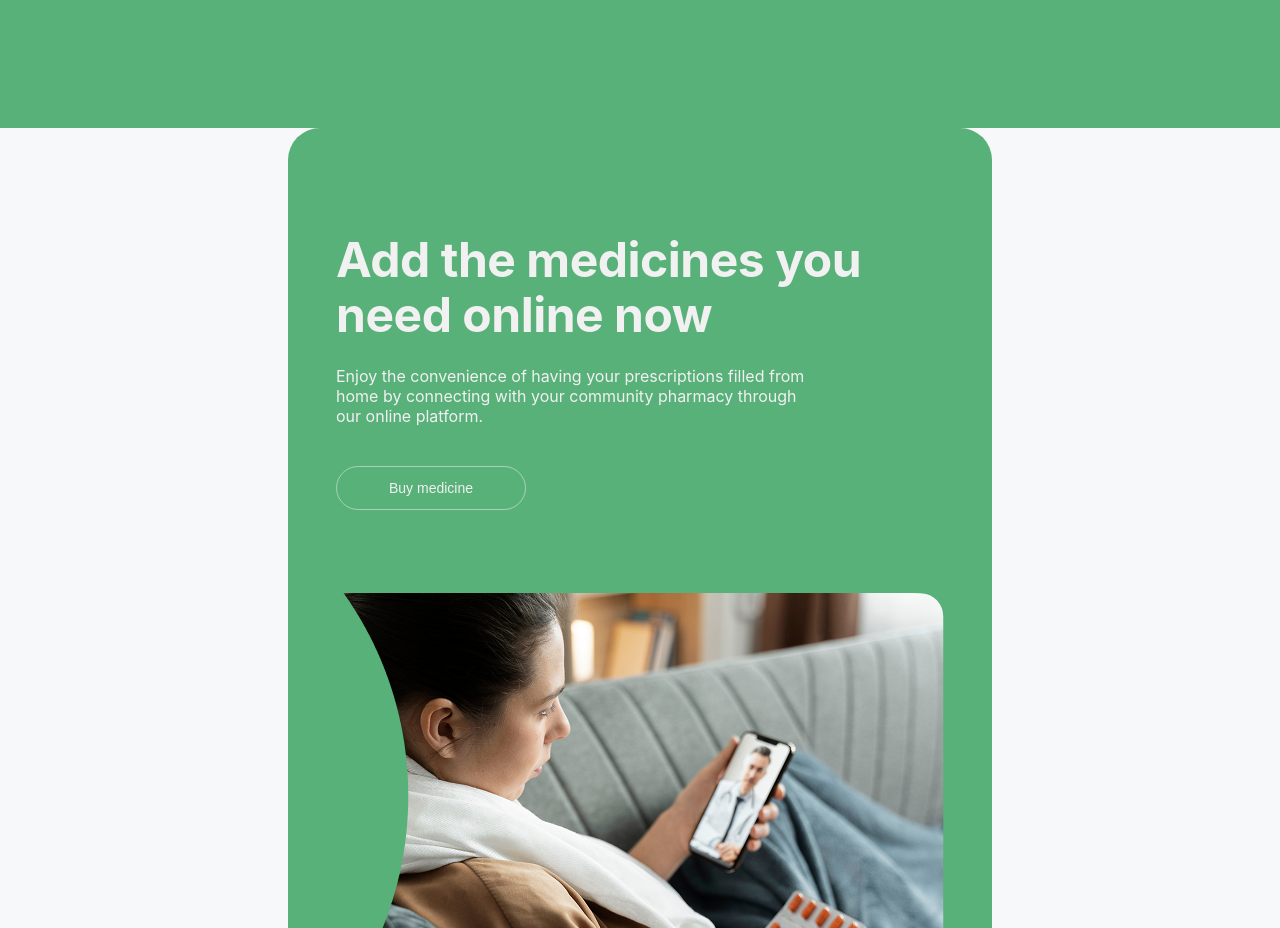
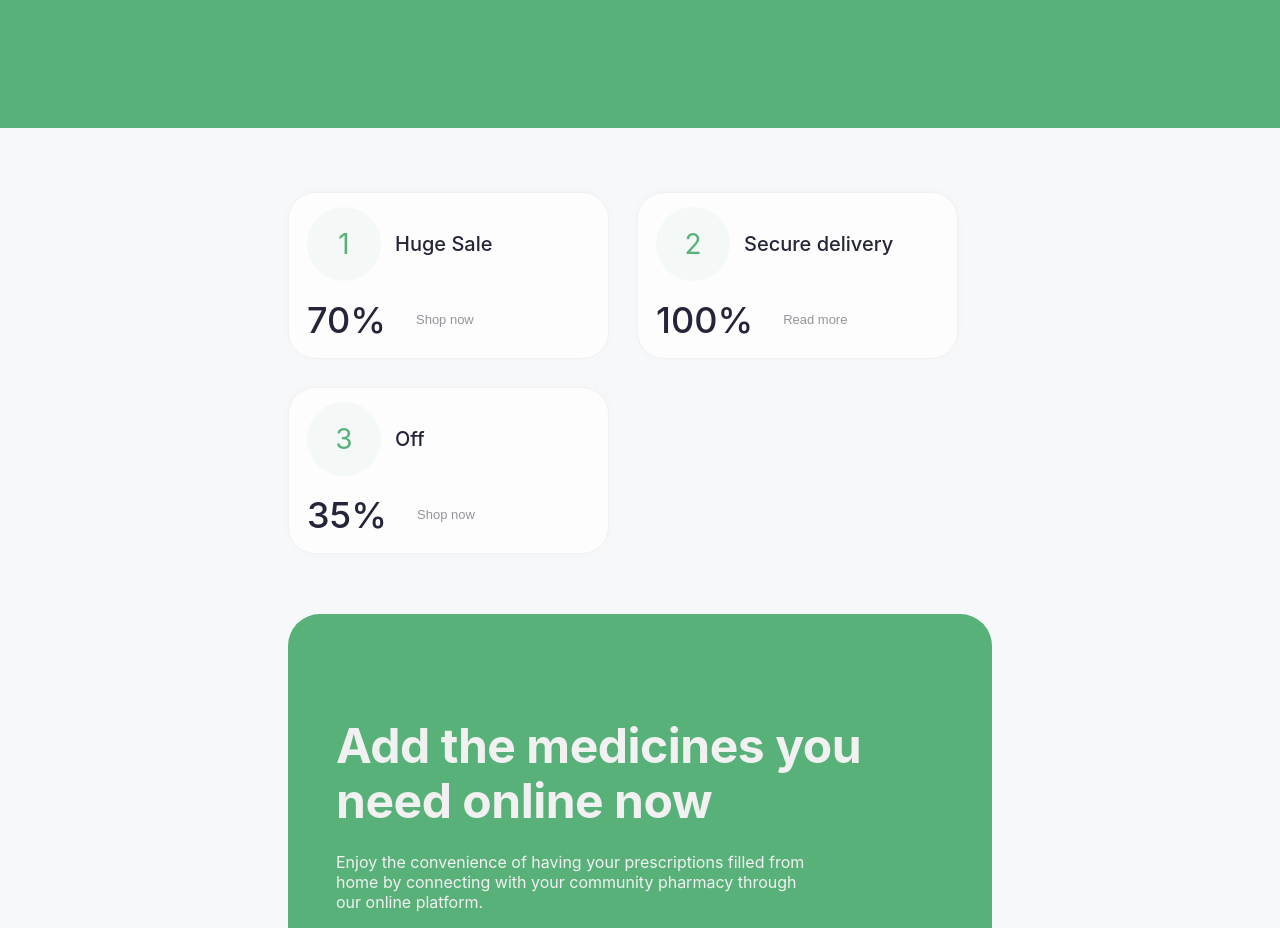
Before and after one commit to PandaTrumpet/E-Pharmacy_frontend, a React (Vite) app: page / in a window 1280 px wide. Shown: the part 900-1828 px from the top of the page. Built offline with nearby package versions, Linux system fonts and the light colour scheme; no server answers.

Commit message:
add baner section

```diff
--- a/src/Pages/HomePage/HomePage.tsx
+++ b/src/Pages/HomePage/HomePage.tsx
@@ -1,10 +1,12 @@
 import MainBaner from "../../components/MainBaner/MainBaner";
 import PharmacyPromoSection from "../../components/PharmacyPromoSection/PharmacyPromoSection.tsx";
+import PromoBanners from "../../components/PromoBanners/PromoBanners.tsx";
 import Reviews from "../../components/Reviews/Reviews.tsx";
 const HomePage = () => {
   return (
     <div>
       <MainBaner />
+      <PromoBanners />
       <PharmacyPromoSection />
       <Reviews />
     </div>
--- a/src/components/PromoBanners/PromoBanners.module.css
+++ b/src/components/PromoBanners/PromoBanners.module.css
@@ -0,0 +1,136 @@
+.mainSection {
+    max-width: 375px;
+    padding-top: 40px;
+    padding-bottom: 40px;
+    padding-left: 20px;
+    padding-right: 20px;
+    margin: 0 auto;
+}
+
+.banerList {
+    display: flex;
+    flex-direction: column;
+    gap: 16px;
+}
+
+.banerItem {
+    border: 1.15px solid #f1f1f1;
+    border-radius: 27px;
+
+    width: 335px;
+    height: 126px;
+    box-shadow: 0 -1px 14px 0 rgba(29, 30, 33, 0.02);
+    background: #fdfdfd
+}
+
+.banerCont {
+    padding: 14px 18px;
+    display: flex;
+    flex-direction: column;
+    gap: 14px;
+}
+
+.banerNameCont {
+    display: flex;
+    gap: 14px;
+    align-items: center;
+}
+
+
+
+.banerNumber {
+    display: flex;
+    align-items: center;
+    justify-content: center;
+    border-radius: 100%;
+    background: rgba(231, 241, 237, 0.4);
+    width: 54px;
+    height: 54px;
+    font-weight: 400;
+    font-size: 1.5rem;
+    line-height: 1;
+
+    color: #59b17a;
+}
+
+.banerName {
+    font-weight: 500;
+    font-size: 1rem;
+    line-height: 1.4;
+    color: #252539;
+}
+
+.btnCont {
+    display: flex;
+    gap: 30px;
+}
+
+.sale {
+    font-weight: 500;
+    font-size: 1.5rem;
+    line-height: 1.4;
+    color: #252539
+}
+
+.btnCont button {
+    font-weight: 400;
+    font-size: 0.812rem;
+    line-height: 1.4;
+    color: #93939a;
+    border: none;
+    outline: none;
+    background: transparent;
+    cursor: pointer;
+}
+
+@media (min-width:768px) {
+    .mainSection {
+        padding-top: 64px;
+        padding-bottom: 60px;
+        padding-left: 32px;
+        padding-right: 32px;
+        min-width: 768px;
+    }
+
+    .banerList {
+        display: flex;
+        flex-direction: row;
+        flex-wrap: wrap;
+        gap: 28px;
+    }
+
+    .banerItem {
+        width: 321px;
+        height: 167px
+    }
+
+    .banerNumber {
+
+        width: 74px;
+        height: 74px;
+
+        font-size: 1.75rem;
+
+    }
+
+    .banerName {
+
+        font-size: 1.25rem;
+
+    }
+
+    .sale {
+
+        font-size: 2.25rem;
+
+    }
+
+}
+
+@media (min-width:1440px) {
+    .mainSection {
+        padding-left: 100px;
+        padding-right: 100px;
+        min-width: 1440px;
+    }
+}
--- a/src/components/PromoBanners/PromoBanners.tsx
+++ b/src/components/PromoBanners/PromoBanners.tsx
@@ -0,0 +1,47 @@
+import css from "./PromoBanners.module.css";
+const PromoBanners = () => {
+  return (
+    <section className={css.mainSection}>
+      <ul className={css.banerList}>
+        <li className={css.banerItem}>
+          <div className={css.banerCont}>
+            <div className={css.banerNameCont}>
+              <p className={css.banerNumber}>1</p>
+              <h4 className={css.banerName}>Huge Sale</h4>
+            </div>
+            <div className={css.btnCont}>
+              <p className={css.sale}>70%</p>
+              <button>Shop now</button>
+            </div>
+          </div>
+        </li>
+        <li className={css.banerItem}>
+          <div className={css.banerCont}>
+            <div className={css.banerNameCont}>
+              <p className={css.banerNumber}>2</p>
+              <h4 className={css.banerName}>Secure delivery</h4>
+            </div>
+            <div className={css.btnCont}>
+              <p className={css.sale}>100%</p>
+              <button>Read more</button>
+            </div>
+          </div>
+        </li>
+        <li className={css.banerItem}>
+          <div className={css.banerCont}>
+            <div className={css.banerNameCont}>
+              <p className={css.banerNumber}>3</p>
+              <h4 className={css.banerName}>Off</h4>
+            </div>
+            <div className={css.btnCont}>
+              <p className={css.sale}>35%</p>
+              <button>Shop now</button>
+            </div>
+          </div>
+        </li>
+      </ul>
+    </section>
+  );
+};
+
+export default PromoBanners;
```
